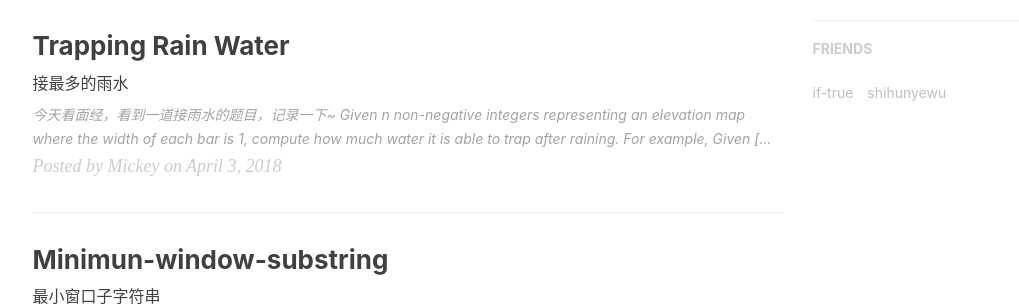
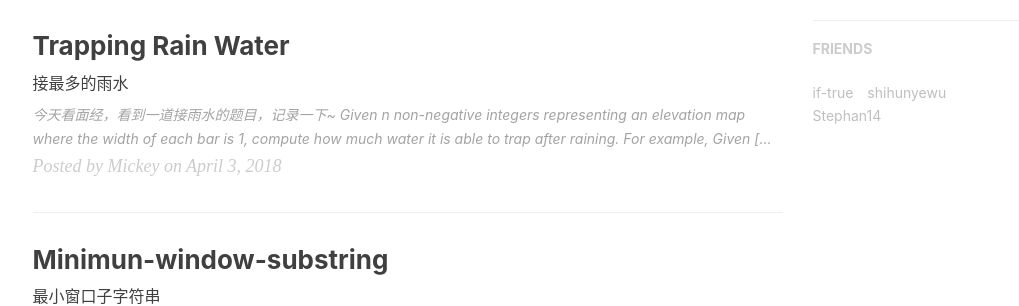
Before and after one commit to mickey0524/mickey0524.github.io, a Jekyll site: the page built from index.html, in a window 1280 px wide and 900 px high, scrolled down 785 px. Shown: the part 153-459 px from the top of the window, without its empty margins (135-1154 px from the left). Built offline with Jekyll 4.4.1, drawn with Linux system fonts in a browser that asks for light colours; nearby versions of some CDN libraries; the list of posts is cut into pages by our own code; comment, search, counter and statistics services are not loaded.

Commit message:
feat(friend): 增加友链

```diff
--- a/_config.yml
+++ b/_config.yml
@@ -90,6 +90,10 @@ friends: [
     {
         title: "shihunyewu",
         href: "https://shihunyewu.github.io/"
+    },
+    {
+        title: "Stephan14",
+        href: "https://stephan14.github.io/"
     }
     # ,{
     #     title: "天镶的博客",
```
